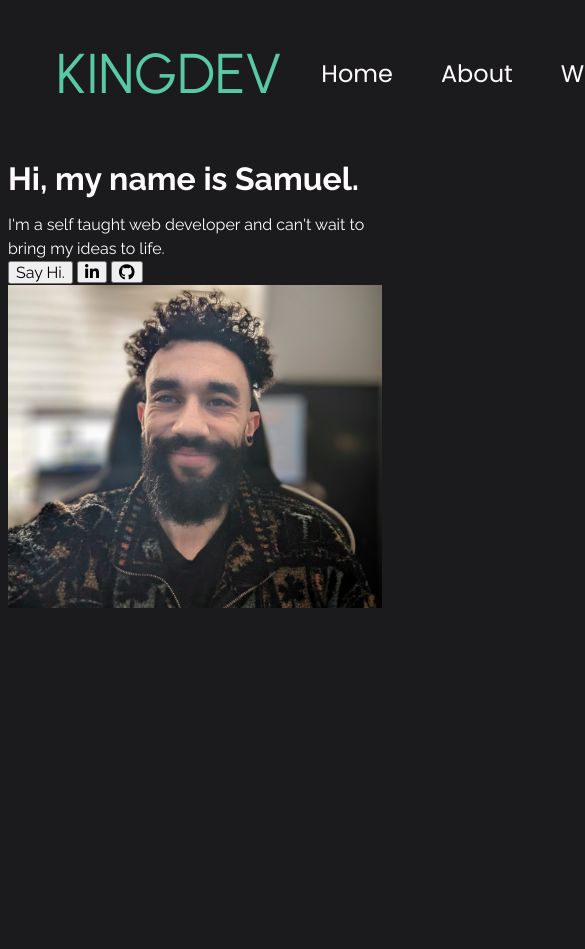
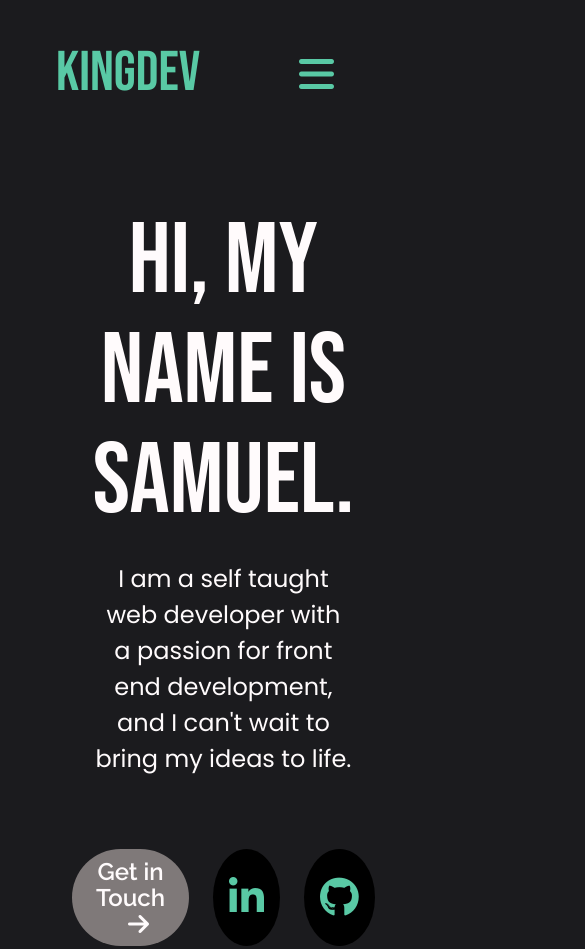
Before and after one commit to SJK9476/Personal-Portfolio-Mk2, a plain HTML site: page index.html in a window 390 px wide. Shown: the top 949 px of the page, 585 px wide, since content can reach past the window. Before the commit the page ends 852 px from the top, so only its background shows below. Drawn offline with Linux system fonts and the light colour scheme.

Commit message:
finished hero section, made it responsive and added dropdown menu to navbar, visible on smaller screens only

```diff
--- a/index.html
+++ b/index.html
@@ -18,6 +18,15 @@
                     <li><a href="">Work</a></li>
                     <li><a href="">Contact</a></li>
                 </ul>
+                <div class="menu-burger"><i class="fa-solid fa-bars"></i></div>
+            </div>
+            <div class="dropdown">
+                <ul class="dd-navigation hidden">
+                    <li><a href="">Home</a></li>
+                    <li><a href="">About</a></li>
+                    <li><a href="">Work</a></li>
+                    <li><a href="">Contact</a></li>
+                </ul>
             </div>
         </header>
         <main>
@@ -25,16 +34,36 @@
                 <div class="left-hero">
                     <div class="hero-text">
                         <h1>Hi, my name is Samuel.</h1>
-                        <p>I'm a self taught web developer and can't wait to bring my ideas to life.</p>
+                        <p>I am a self taught web developer with a passion for front end development, and I can't wait to bring my ideas to life.</p>
                     </div>
                     <div class="hero-buttons">
-                        <button class="contact-button">Say Hi.</button>
-                        <button class="LI-button"><i class="fa-brands fa-linkedin-in"></i></button>
-                        <button class="github-button"><i class="fa-brands fa-github"></i></button>
+                        <button class="primary-button contact">Get in Touch<i class="fa-solid fa-arrow-right"></i></button>
+                        <button class="secondary-button LI"><a href="https://www.linkedin.com/in/samuel-king-2a8ba8237/" target="_blank"><i class="fa-brands fa-linkedin-in"></i></a></button>
+                        <button class="secondary-button github"><a href="https://github.com/SJK9476" target="_blank"><i class="fa-brands fa-github"></i></a></button>
                     </div>
                 </div>
                 <div class="right-hero">
                     <img src="./assets/profile-image.jpg" alt="picture of Samuel King">
+                </div>
+            </div>
+            <div class="featured">
+                <div class="callout">
+                    <h2>Featured Projects</h2>
+                    <p>Here are some of the projects I've worked on since my programming journey began. Please have a look and see if you like what you see.</p>
+                </div>
+                <div class="featured-container">
+                    <div class="featured-card">
+                        <div class="thumbnail"></div>
+                        <div class="card-summary"></div>
+                    </div>
+                    <div class="featured-card">
+                        <div class="thumbnail"></div>
+                        <div class="card-summary"></div>
+                    </div>
+                    <div class="featured-card">
+                        <div class="thumbnail"></div>
+                        <div class="card-summary"></div>
+                    </div>
                 </div>
             </div>
         </main>
--- a/portfolio.js
+++ b/portfolio.js
@@ -0,0 +1,11 @@
+const menuToggle = document.querySelector(".menu-burger");
+const dropdown = document.querySelector(".dropdown");
+const ddNavigation = document.querySelector(".dd-navigation");
+
+menuToggle.addEventListener("click", () => {
+  if (ddNavigation.classList.contains("hidden")) {
+    ddNavigation.classList.remove("hidden");
+  } else {
+    ddNavigation.classList.add("hidden");
+  }
+});
--- a/style.css
+++ b/style.css
@@ -1,15 +1,17 @@
 @import url('https://fonts.googleapis.com/css2?family=Urbanist:ital,wght@0,100..900;1,100..900&display=swap');
-@import url('https://fonts.googleapis.com/css2?family=Poppins:ital,wght@0,100;0,200;0,300;0,400;0,500;0,600;0,700;0,800;0,900;1,100;1,200;1,300;1,400;1,500;1,600;1,700;1,800;1,900&family=Urbanist:ital,wght@0,100..900;1,100..900&display=swap');
+@import url('https://fonts.googleapis.com/css2?family=Poppins:ital,wght@0,100;0,200;0,300;0,400;0,500;0,600;0,700;0,800;0,900;1,100;1,200;1,300;1,400;1,500;1,600;1,700;1,800;1,900&display=swap');
+
 @import url('https://fonts.googleapis.com/css2?family=Raleway:ital,wght@0,100..900;1,100..900&display=swap');
+@import url('https://fonts.googleapis.com/css2?family=Bebas+Neue&display=swap');
 
 :root {
   --background-color: #1B1B1E;
   --text-color: #fffbfc;
   --primary-accent: #59c9a5;
-  --secondary-accent: #ef6f6c;
+  --secondary-accent: #7F7979;
 
   --ff-main: 'Raleway', sans-serif;
-  --ff-title: 'Urbanist', sans-serif;
+  --ff-title: 'Bebas Neue', sans-serif;
   --ff-sub-title: 'Poppins', sans-serif;
 
   --fw-title: 700;
@@ -133,6 +135,187 @@ body {
 }
 
 .navigation a:hover {
-  color: var(--secondary-accent);
+  color: var(--primary-accent);
   transition: 0.3s ease all;
 }
+
+.top-nav .fa-solid {
+  font-size: 2.5rem;
+  cursor: pointer;
+}
+
+.menu-burger {
+  display: none;
+  color: var(--primary-accent);
+}
+
+.dropdown {
+  display: flex;
+  flex-direction: column;
+
+}
+
+.dd-navigation {
+  list-style-type: none;
+  text-align: center;
+  font-size: 3rem;
+  font-family: var(--ff-sub-title);
+  text-transform: uppercase;
+  letter-spacing: 4px;
+}
+
+.dd-navigation.hidden {
+  display: none;
+}
+
+.dd-navigation li {
+  padding: 1rem 0;
+  text-align: center;
+}
+
+.dd-navigation li:hover {
+  color: var(--primary-accent);
+  transition: 0.3s ease all;
+}
+
+.dd-navigation a {
+  text-decoration: none;
+
+}
+
+@media screen and (max-width: 800px) {
+  .menu-burger {
+    display: block;
+  }
+
+  .top-nav ul {
+    display: none;
+  }
+}
+
+.hero-text h1 {
+  font-family: var(--ff-title);
+  font-size: 100px;
+  font-weight: 400;
+  text-transform: uppercase;
+}
+
+.hero-text p {
+  font-family: var(--ff-sub-title);
+  font-size: 1.5rem;
+  text-wrap: balance;
+}
+
+.hero-buttons {
+  display: flex;
+  gap: 1.5rem;
+  margin-top: 3rem;
+}
+
+.hero-buttons .primary-button:active:hover {
+  background-color: black;
+  color: var(--text-color);
+  transition: 0.1s ease all;
+}
+
+.primary-button {
+  font-size: 1.5rem;
+  font-weight: var(--fw-sub-title);
+  padding: 10px 24px;
+  background-color: var(--secondary-accent);
+  color: var(--text-color);
+  border: none;
+  border-radius: 50px;
+  cursor: pointer;
+  transition: 0.3s ease all;
+}
+
+.primary-button i {
+  margin-left: 1rem;
+}
+
+.primary-button:hover {
+  background-color: var(--primary-accent);
+  color: var(--text-color);
+
+  & i {
+    transform: rotate(-45deg);
+    transition: 0.3s ease;
+  }
+}
+
+
+.secondary-button {
+  background-color: black;
+  border: none;
+  border-radius: 50%;
+  padding: 1rem;
+  cursor: pointer;
+  transition: 0.3s ease all;
+}
+
+.secondary-button:hover {
+  background-color: var(--primary-accent);
+  & i {
+    color: black;
+  }
+}
+
+.fa-brands {
+  color: var(--primary-accent);
+  font-size: 2.5rem;
+}
+
+.hero {
+  display: grid;
+  grid-template-columns: repeat(2, 1fr);
+  gap: 1rem;
+  margin-inline: 2rem;
+  border-bottom: 2px solid #484848;
+  padding-bottom: 3rem;
+}
+
+.left-hero {
+  display: flex;
+  flex-direction: column;
+  gap: 1.5rem;
+  padding-left: 2rem;
+}
+
+.left-hero h1 {
+  text-wrap: wrap;
+}
+
+.right-hero {
+  display: flex;
+  justify-content: center;
+}
+
+.right-hero img {
+  border-radius: 20px;
+  max-width: 100%;
+  object-fit: cover;
+}
+
+@media screen and (max-width: 1250px) {
+  .hero {
+    display: flex;
+    flex-direction: column;
+    gap: 2rem;
+    align-items: center;
+  }
+
+  .left-hero {
+    display: flex;
+    flex-direction: column;
+    gap: 1.5rem;
+    text-align: center;
+    align-items: center;
+    margin: 0 auto;
+  }
+
+  .right-hero img {
+    min-width: 340px;
+    margin: 0 auto;
+  }
+}
```
